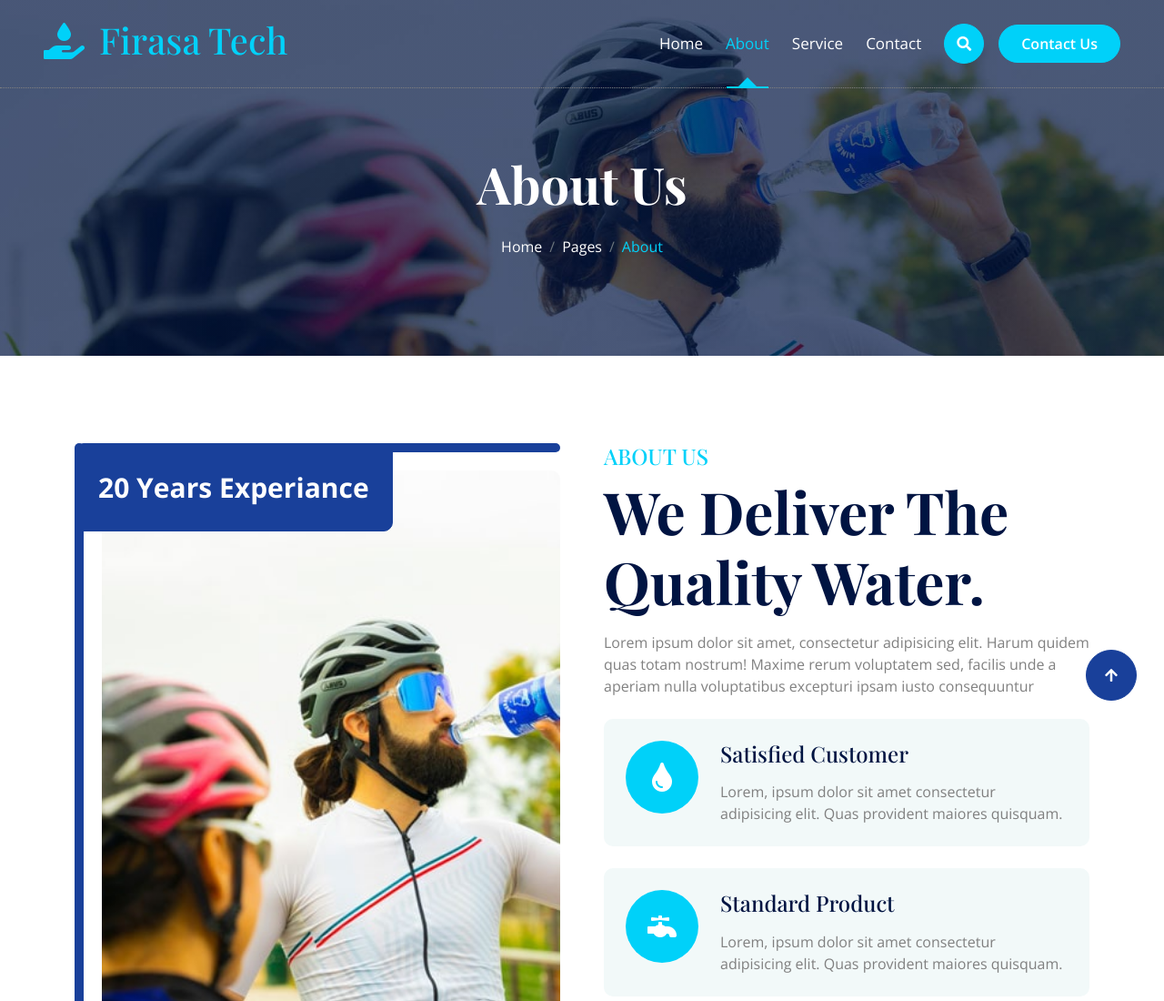
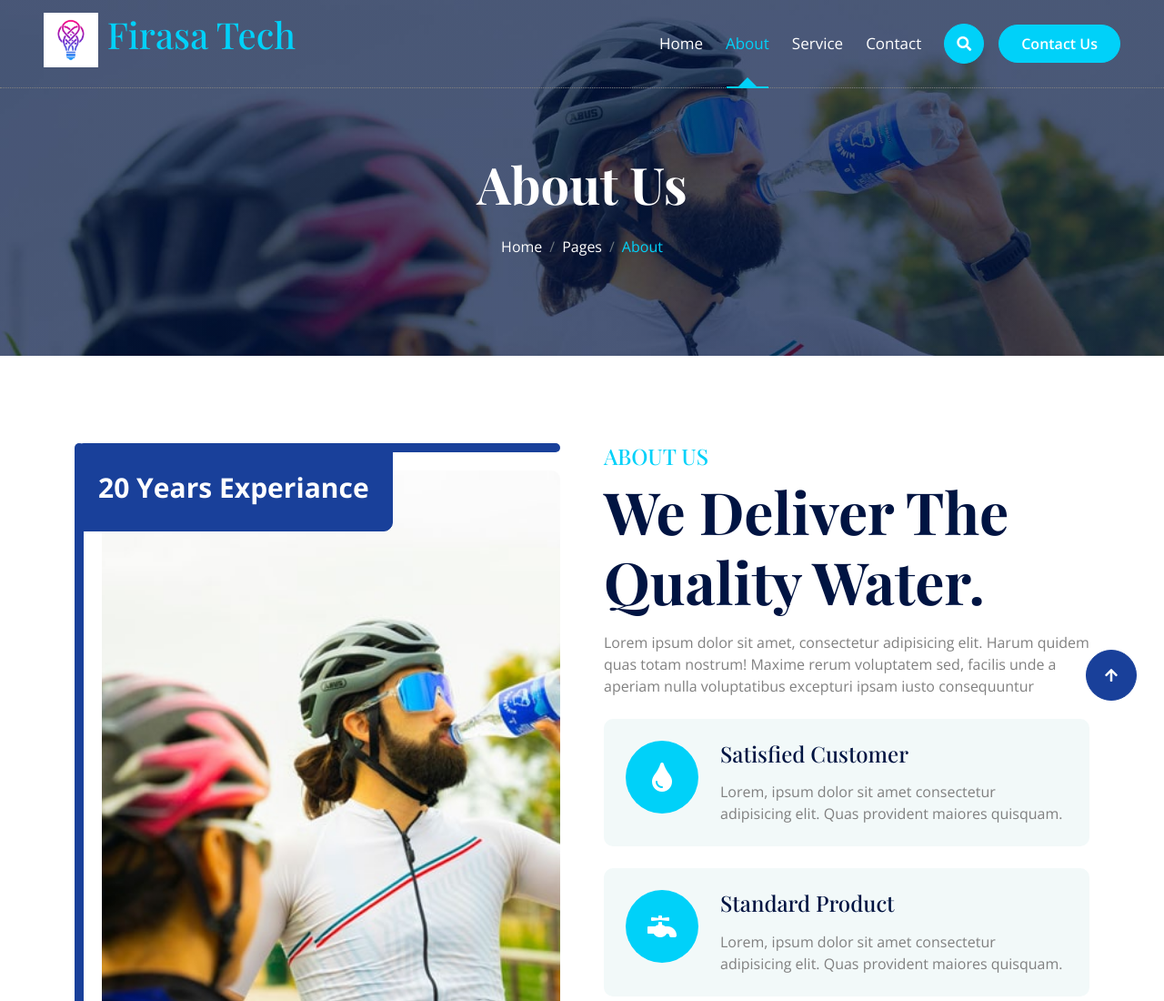
Before and after one commit to arunproducts/FirasaTech_Website, a plain HTML site: page about.html in a window 1280 px wide. Shown: the top 1100 px of the page at 91% size. Drawn offline with nearby package versions, Linux system fonts and the light colour scheme; a script that the page names is missing; a web font is replaced by a local one.

Commit message:
updated logo

```diff
--- a/about.html
+++ b/about.html
@@ -43,8 +43,14 @@
         <div class="container-fluid position-relative p-0">
             <nav class="navbar navbar-expand-lg navbar-light px-4 px-lg-5 py-3 py-lg-0">
                 <a href="" class="navbar-brand p-0">
-                    <h1 class="text-primary"><i class="fas fa-hand-holding-water me-3"></i>Firasa Tech</h1>
-                    <!-- <img src="img/logo.png" alt="Logo"> -->
+
+                    <h1 class="text-primary">
+                        <!-- <i class="fas fa-hand-holding-water me-3">
+
+                        </i> -->
+                        <img src="img/logo.png" alt="Logo">
+                        Firasa Tech</h1>
+
                 </a>
                 <button class="navbar-toggler" type="button" data-bs-toggle="collapse" data-bs-target="#navbarCollapse">
                     <span class="fa fa-bars"></span>
```
Also changed, not shown: contact.html (+8 -2 lines), index.html (+8 -2 lines), service.html (+8 -2 lines), img/54D938C7-27C4-4E13-841F-FDE96AFAE3C5.png (added), img/logo.png (added), img/logo11.png (added), 1 other file.
